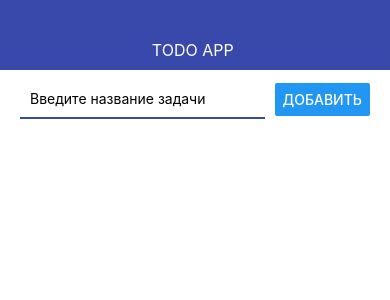
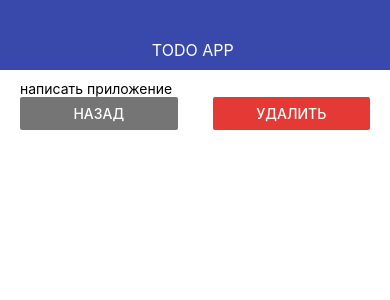
Before and after one commit to peregonb/ReactNative-course, a React Native app: screen / in a window 390 px wide. Shown: the top 300 px of the page. Built offline with nearby package versions, Linux system fonts and the light colour scheme.

Commit message:
add theme and refactor

```diff
--- a/App.js
+++ b/App.js
@@ -5,8 +5,10 @@ import {MainScreen} from "./src/screens/MainScreen";
 import {TodoScreen} from "./src/screens/TodoScreen";
 
 export default function App() {
-    const [todos, setTodos] = useState([]);
-    const [todoId, setTodoId] = useState(null);
+    const [todos, setTodos] = useState([
+        {id: "1", title: "выучить react native"},
+        {id: "2", title: "написать приложение"}]);
+    const [todoId, setTodoId] = useState("2");
 
     const addTodo = title => {
         setTodos(prev => [
@@ -21,10 +23,13 @@ export default function App() {
         setTodos(prev => prev.filter(todo => todo.id !== todoId));
     };
 
-    let content = <MainScreen addTodo={addTodo} removeTodo={removeTodo} todos={todos}/>;
+    let content = <MainScreen onOpen={id => {
+        setTodoId(id)
+    }} addTodo={addTodo} removeTodo={removeTodo} todos={todos}/>;
 
     if (todoId) {
-        content = <TodoScreen/>
+        const todo = todos.find(selected => selected.id === todoId);
+        content = <TodoScreen removeTodo={removeTodo} todo={todo} goBack={() => setTodoId(null)}/>
     }
 
     return (
--- /dev/null
+++ b/src/THEME.js
@@ -0,0 +1,5 @@
+export const THEME = {
+    REMOVE : "#e53935",
+    BACK: "#757575",
+    MAIN: "#3949AB"
+};
--- a/src/components/AddTodo.js
+++ b/src/components/AddTodo.js
@@ -1,5 +1,6 @@
 import React, {useState} from 'react';
 import {Alert, Button, StyleSheet, TextInput, View} from 'react-native';
+import {THEME} from "../THEME";
 
 export const AddTodo = ({onSubmit}) => {
 
@@ -39,6 +40,6 @@ let styles = StyleSheet.create({
         padding: 10,
         borderStyle: 'solid',
         borderBottomWidth: 2,
-        borderBottomColor: '#3949ab'
+        borderBottomColor: THEME.MAIN
     }
 });
--- a/src/components/Navbar.js
+++ b/src/components/Navbar.js
@@ -1,5 +1,6 @@
 import React from 'react';
 import {View, Text, StyleSheet} from 'react-native';
+import {THEME} from "../THEME";
 
 export const Navbar = () => {
     return (
@@ -14,7 +15,7 @@ let styles = StyleSheet.create({
         height: 70,
         alignItems: 'center',
         justifyContent: 'flex-end',
-        backgroundColor: '#3949ab',
+        backgroundColor: THEME.MAIN,
         paddingBottom: 10
     },
     text: {
--- a/src/components/Todo.js
+++ b/src/components/Todo.js
@@ -1,10 +1,10 @@
 import React from 'react';
 import {StyleSheet, Text, TouchableOpacity, View} from 'react-native';
 
-export const Todo = ({todo, removeTodo}) => {
+export const Todo = ({todo, removeTodo, onOpen}) => {
     return (
         <TouchableOpacity activeOpacity={0.5}
-                          onPress={() => console.log(`pressed ${todo.id}`)}
+                          onPress={() => onOpen(todo.id)}
                           onLongPress={() => removeTodo(todo.id)}>
             <View style={styles.todo}>
                 <Text>{todo.title}</Text>
--- a/src/screens/MainScreen.js
+++ b/src/screens/MainScreen.js
@@ -3,14 +3,14 @@ import {FlatList, StyleSheet, View} from 'react-native';
 import {AddTodo} from "../components/AddTodo";
 import {Todo} from "../components/Todo";
 
-export const MainScreen = ({addTodo, todos, removeTodo}) => {
+export const MainScreen = ({addTodo, todos, removeTodo, onOpen}) => {
     return (
         <View style={styles.block}>
             <AddTodo onSubmit={addTodo}/>
             <FlatList
                 keyExtractor={item => item.id.toString()}
                 data={todos}
-                renderItem={({item}) => <Todo todo={item} removeTodo={removeTodo}/>}
+                renderItem={({item}) => <Todo onOpen={onOpen} todo={item} removeTodo={removeTodo}/>}
             />
         </View>
     )
--- a/src/screens/TodoScreen.js
+++ b/src/screens/TodoScreen.js
@@ -1,16 +1,30 @@
 import React from 'react';
-import {StyleSheet, Text, View} from 'react-native';
+import {Button, StyleSheet, Text, View} from 'react-native';
+import {THEME} from "../THEME";
 
-export const TodoScreen = (props) => {
+export const TodoScreen = ({goBack, todo, removeTodo}) => {
     return (
         <View style={styles.block}>
-            <Text>todo screen</Text>
+            <Text>{todo.title}</Text>
+            <View style={styles.buttonsWrapper}>
+                <View style={styles.button}>
+                    <Button color={THEME.BACK} title={"Назад"} onPress={goBack}/>
+                </View>
+                <View style={styles.button}>
+                    <Button color={THEME.REMOVE} title={"Удалить"} onPress={console.log("remove")}/>
+                </View>
+            </View>
         </View>
     )
 };
 
 let styles = StyleSheet.create({
-    block: {
-
+    block: {},
+    buttonsWrapper: {
+        flexDirection: "row",
+        justifyContent: "space-between"
+    },
+    button: {
+        width: "45%"
     }
 });
```
